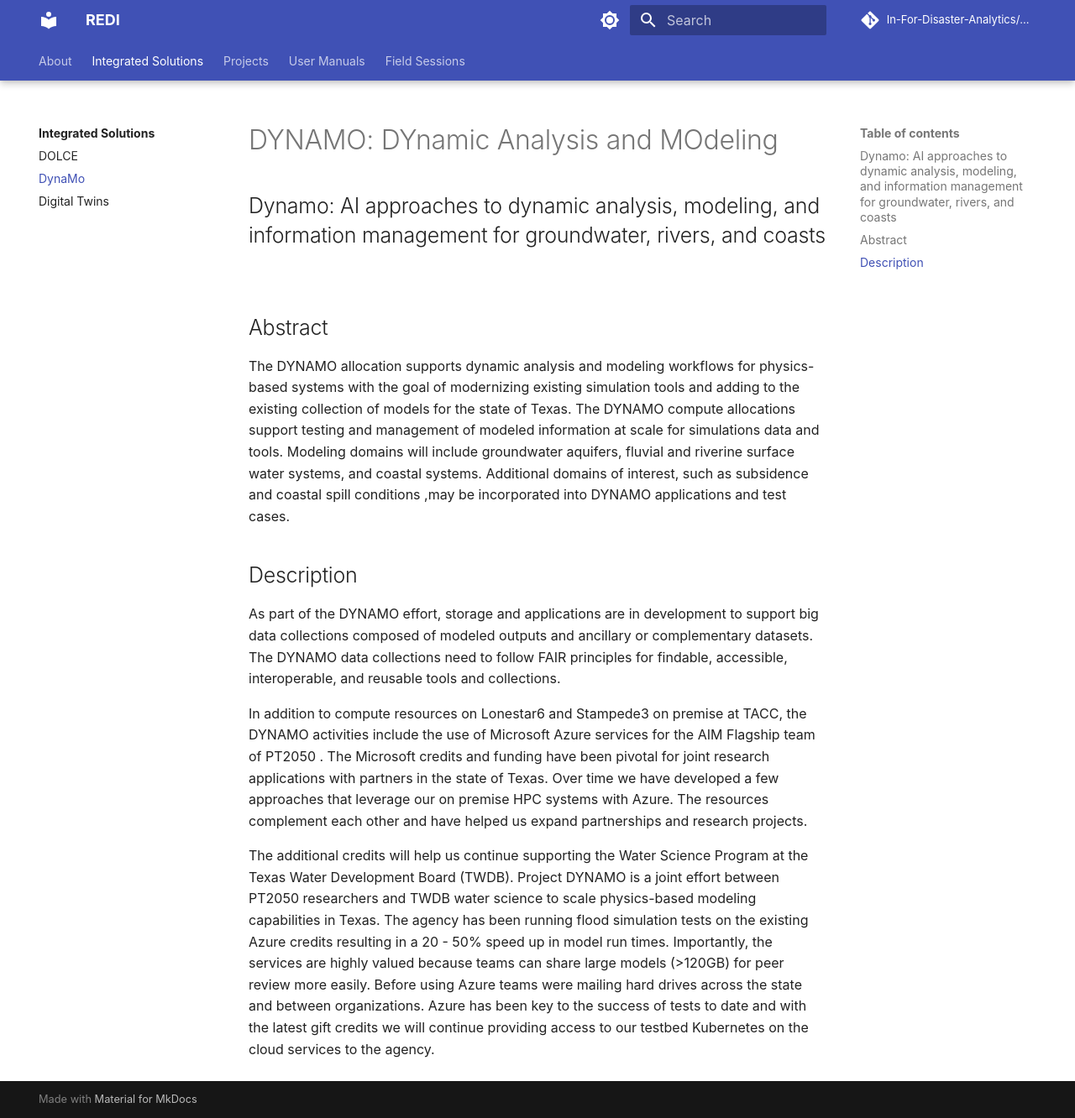
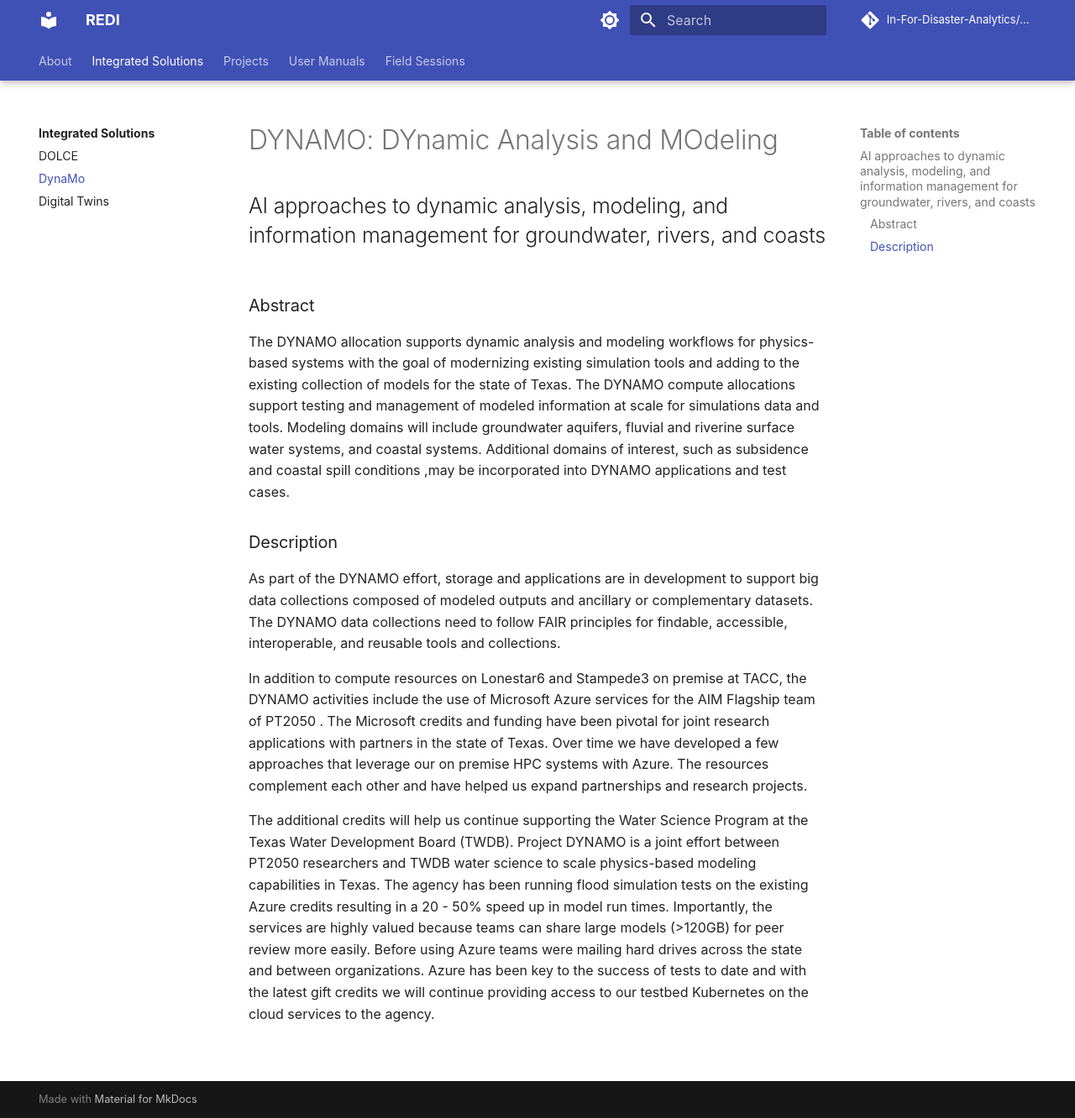
Before and after one commit to In-For-Disaster-Analytics/REDI-Documentation, an MkDocs documentation site: the page built from docs/integrated-solutions/dynamo.md, in a window 1280 px wide and 1332 px high. Shown: the whole window at 84% size. Built offline with MkDocs 1.6.1 and Material for MkDocs 9.7.7, drawn with Linux system fonts in a browser that asks for light colours; comment, search, counter and statistics services are not loaded.

Commit message:
Update dynamo.md

```diff
--- a/docs/integrated-solutions/dynamo.md
+++ b/docs/integrated-solutions/dynamo.md
@@ -4,12 +4,12 @@
 
 # DYNAMO: DYnamic Analysis and MOdeling
 
-## Dynamo: AI approaches to dynamic analysis, modeling, and information management for groundwater, rivers, and coasts
+## AI approaches to dynamic analysis, modeling, and information management for groundwater, rivers, and coasts
 
-## Abstract
+### Abstract
 The DYNAMO allocation supports dynamic analysis and modeling workflows for physics-based systems with the goal of modernizing existing simulation tools and adding to the existing collection of models for the state of Texas. The DYNAMO compute allocations support testing and management of modeled information at scale for simulations data and tools. Modeling domains will include groundwater aquifers, fluvial and riverine surface water systems, and coastal systems. Additional domains of interest, such as subsidence and coastal spill conditions ,may be incorporated into DYNAMO applications and test cases.
 
-## Description
+### Description
 As part of the DYNAMO effort, storage and applications are in development to support big data collections composed of modeled outputs and ancillary or complementary datasets. The DYNAMO data collections need to follow FAIR principles for findable, accessible, interoperable, and reusable tools and collections.
 
 In addition to compute resources on Lonestar6 and Stampede3 on premise at TACC, the DYNAMO activities include the use of Microsoft Azure services for the AIM Flagship team of PT2050 . The Microsoft credits and funding have been pivotal for joint research applications with partners in the state of Texas. Over time we have developed a few approaches that leverage our on premise HPC systems with Azure. The resources complement each other and have helped us expand partnerships and research projects.
```
